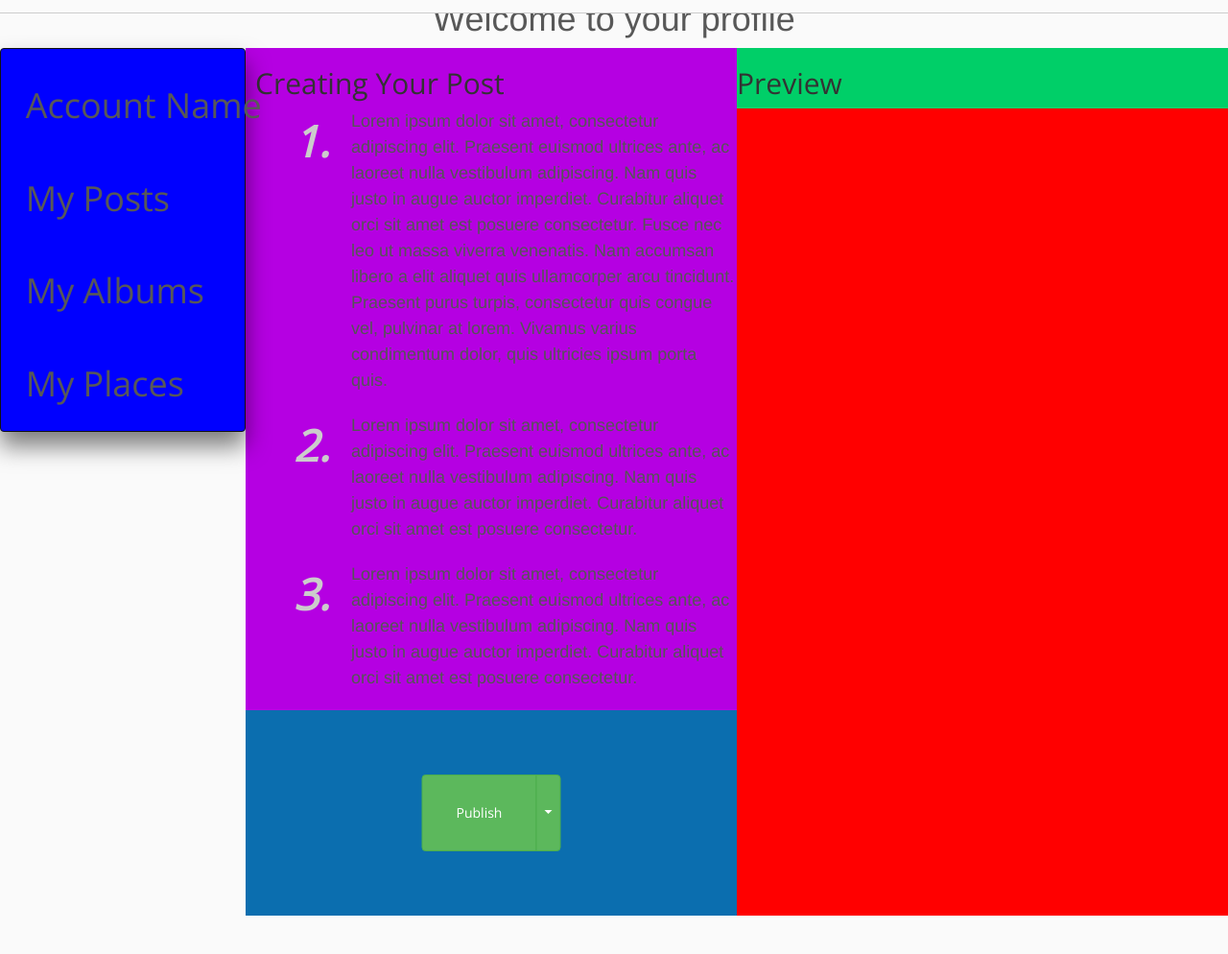
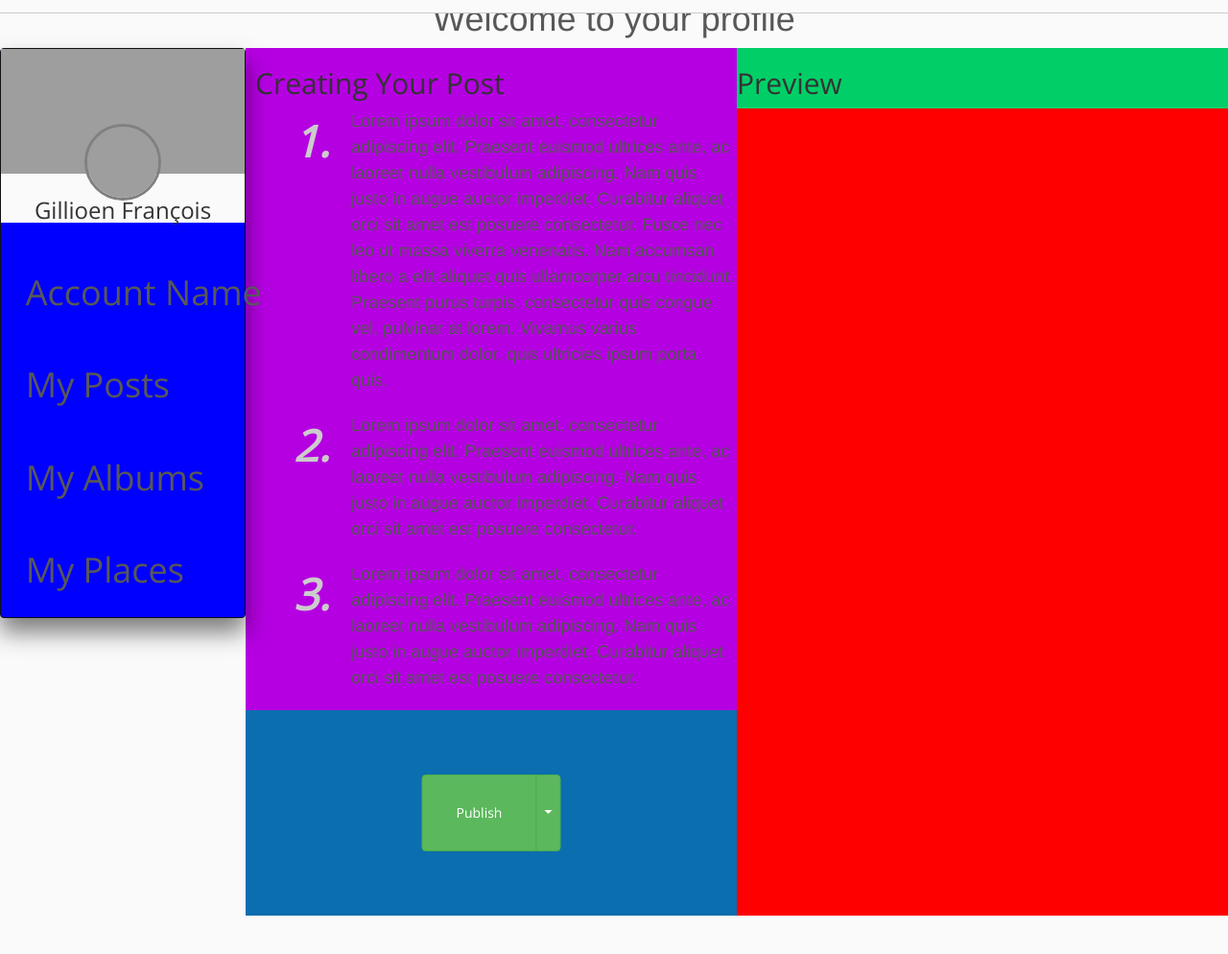
Before and after one commit to frankfg94/websitePhotos, a PHP site: page /Web/HTML/UserPage.php in a window 1280 px wide. Shown: the part 70-1064 px from the top of the page at 96% size. Run offline with PHP 8.4, Linux system fonts and the light colour scheme; data that the repository does not hold is empty; some libraries are stand-ins or nearby versions; grey boxes are pictures that could not be loaded.

Commit message:
Profile Icon & background image in UserPage

```diff
--- a/testSQL/Web/CSS/main.css
+++ b/testSQL/Web/CSS/main.css
@@ -235,6 +235,17 @@ header a .fa
     width: 40px;
     height: 40px;
     position: relative;
+  }
+
+  .icon-center-div{
+    border-radius: 50%;
+    border: 3px solid gray;
+    width: 80px;
+    height: 80px;
+    position: absolute;
+    top:20%;
+    left: 50%;
+    transform: translate(-50%,-50%);
   }
 
   .remove-post /* Bouton pour supprimer la "card" */
@@ -490,3 +501,15 @@ div.right-side .card-create-area{
 .save-btn-card button.left-part{
   width: 120px;
 }
+
+.card-profile-navbar {
+  background: #FAFAFA;
+}
+
+
+.card-profile-navbar h3{
+  height: 100%;
+  margin: 10%;
+  text-align: center;
+  background: #FAFAFA;
+}
--- a/testSQL/Web/HTML/UserPage.php
+++ b/testSQL/Web/HTML/UserPage.php
@@ -124,6 +124,16 @@
 
     <h1 class="profile-intro-title">Welcome to your profile</h1>
     <div id="accordionExample" class="accordion leftProfileMenu animated fadeInLeft faster" >
+        <div class="card-profile-navbar">
+            <div >
+              <div >
+                  <img alt="Profile Image" draggable="false" ondragstart="return false"  class="icon-center-div" src="https://www.usinenouvelle.com/mediatheque/8/9/9/000205998_image_896x598/tank-furtif-polonais-pl-01.jpg">
+
+                <img height="130px" width="100%" src="https://www.muralswallpaper.com/app/uploads/Autumn-Forest-Plain.jpg"></img>
+              </div>
+                <h3>Gillioen François</h3>
+        </div>
+      </div>
         <div class="butDiv-container" data-parent="#accordionExample">
             <div class="butDiv">
                 <a class="btn" data-toggle="collapse" href="#collapse-account" role="button" aria-expanded="false" aria-controls="collapseExample">
@@ -177,7 +187,7 @@
 <div>
             <iframe id="iframeDelPosts" src="../PHP/postList.php"></iframe>
         </div>
-        <form action="../PHP/CRUD/">
+        <form method="POST" action="../PHP/CRUD/">
 
             <div id="right" class="card-area-right">
                 <h2>Preview</h2>
--- a/testSQL/Web/PHP/CRUD/createUser.php
+++ b/testSQL/Web/PHP/CRUD/createUser.php
@@ -39,7 +39,7 @@ if(isset($_POST['save']))
     echo "Variables initialized". "<br>";
 
     // Insert Post into the Database
-    $query = "INSERT INTO User VALUES ('$mail', '$password', '$name', '$status',3)"; // A CHANGER suscribe
+    $query = "INSERT INTO User VALUES ('$mail', '$password', '$name', '$status')"; // A CHANGER suscribe
     if(!    $result = mysqli_query($conn, $query))
     {
         echo "Query Error". "<br>";
```
